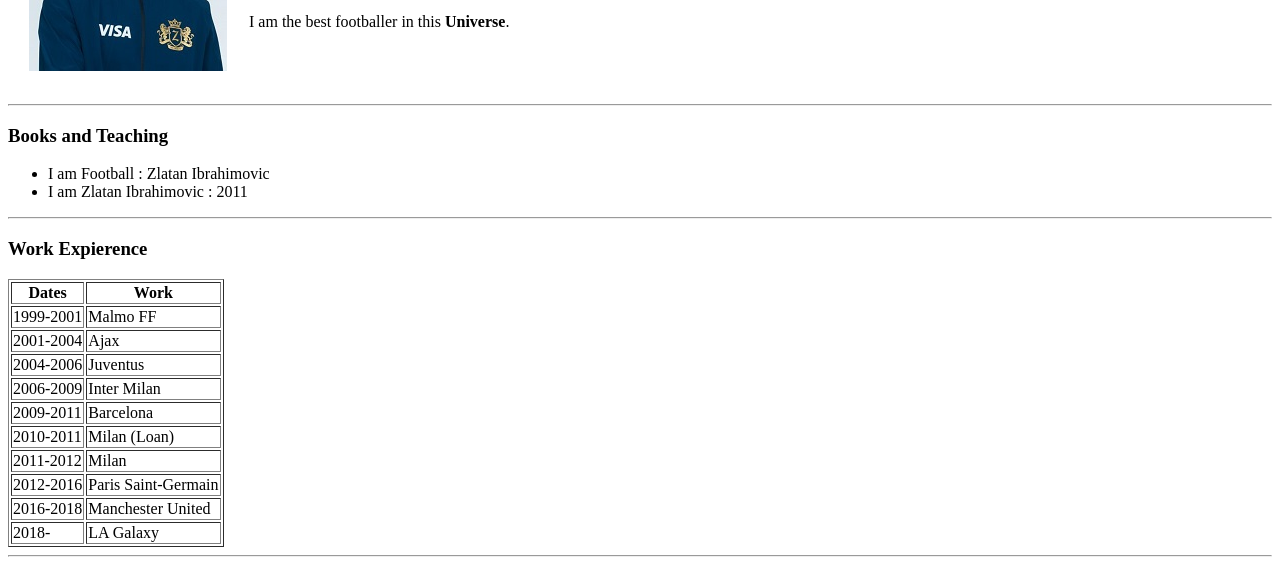
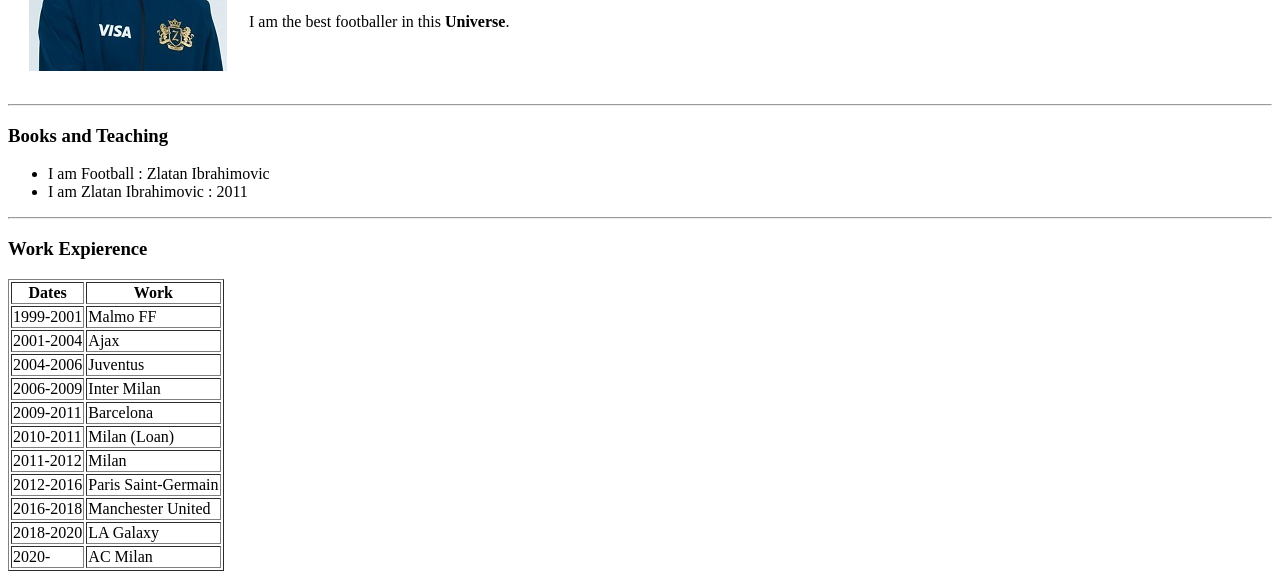
Before and after one commit to Ladytron21496/Zlatan, a plain HTML site: page index.html in a window 1280 px wide. Shown: the part 158-731 px from the top of the page. Drawn offline with Linux system fonts and the light colour scheme.

Commit message:
Update index.html
Updated Work Exp

```diff
--- a/index.html
+++ b/index.html
@@ -69,10 +69,13 @@
                 <td>Manchester United</td>
               </tr>
               <tr>
-                <td>2018-</td>
+                <td>2018-2020</td>
                 <td>LA Galaxy</td>
               </tr>
-
+              <tr>
+                <td>2020-</td>
+                <td>AC Milan</td>
+              </tr>
             </tbody>
             </table>
         <hr>
```
